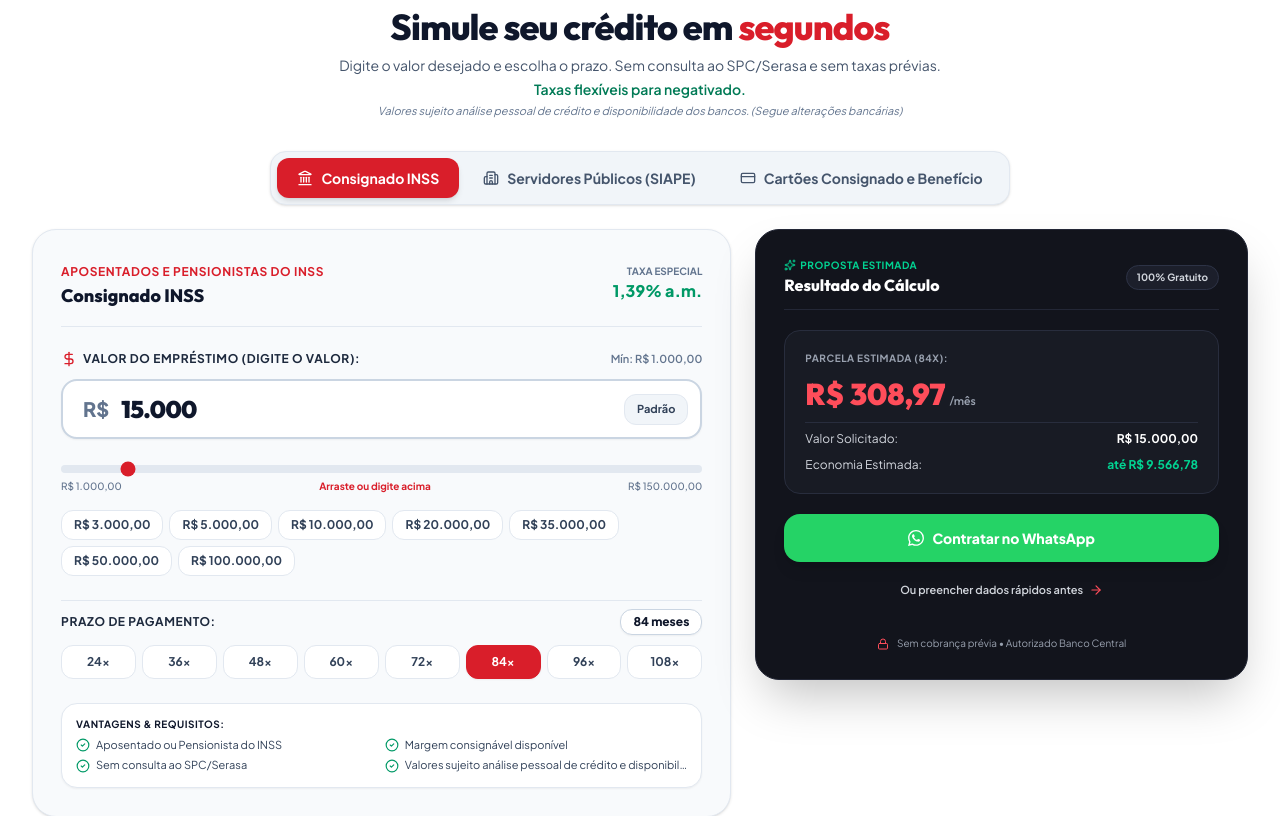
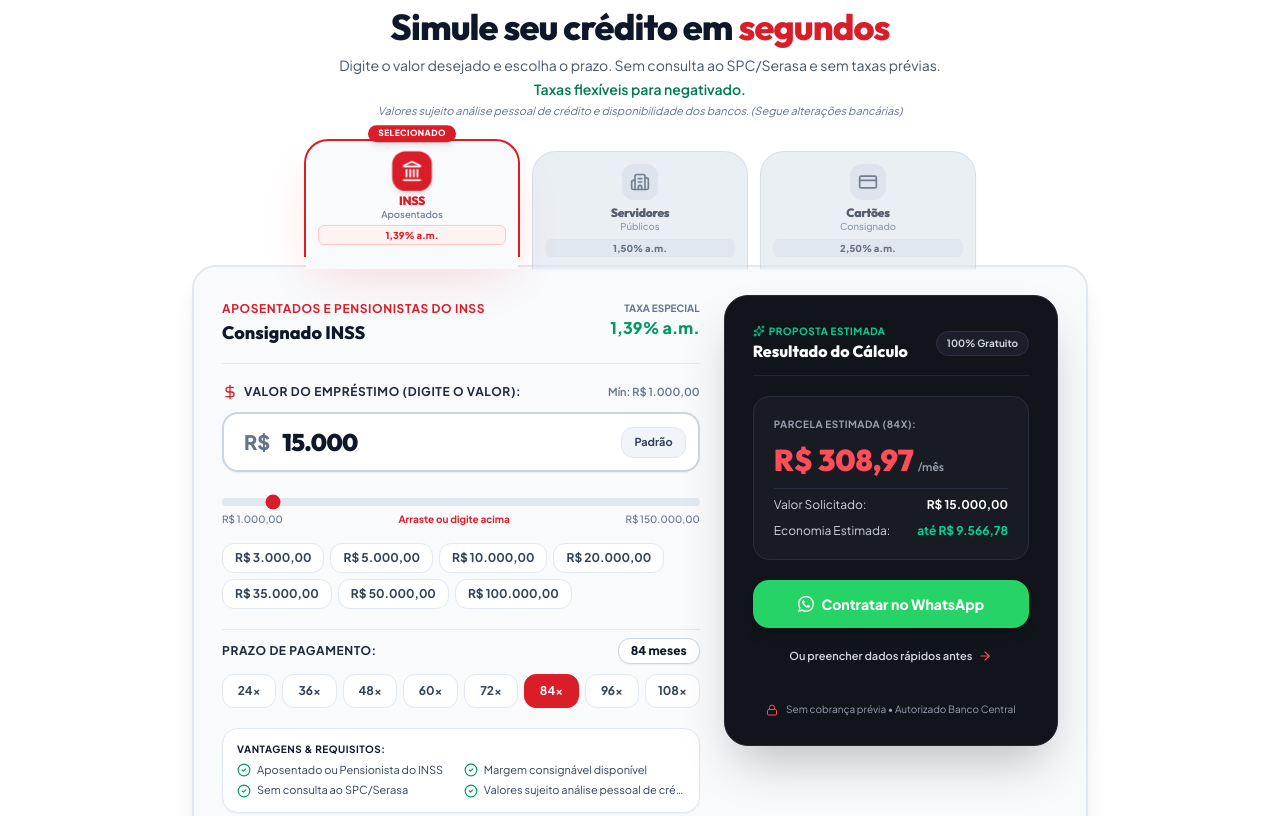
Before and after one commit to LeBronTech/CreditasBSB, a React (Vite) app: page / in a window 1280 px wide. Shown: the part 3651-4467 px from the top of the page. Built offline with nearby package versions, Linux system fonts and the light colour scheme.

Commit message:
feat(simulator): revamp category selector UI
Replace the category tab bar with an integrated, crown-style selector and optimize ScrollReveal trigger settings for better performance.

```diff
--- a/src/components/ScrollReveal.tsx
+++ b/src/components/ScrollReveal.tsx
@@ -17,7 +17,7 @@ export const ScrollReveal: React.FC<ScrollRevealProps> = ({
   className = '',
 }) => {
   const ref = useRef<HTMLDivElement>(null);
-  const isInView = useInView(ref, { once: false, margin: '-50px' });
+  const isInView = useInView(ref, { once: true, margin: '-20px' });
 
   const getVariants = () => {
     switch (variant) {
--- a/src/components/Simulator.tsx
+++ b/src/components/Simulator.tsx
@@ -1,4 +1,5 @@
 import React, { useState } from 'react';
+import { motion, AnimatePresence } from 'motion/react';
 import { LOAN_CATEGORIES } from '../data';
 import { LoanCategory } from '../types';
 import { WhatsAppIcon } from './WhatsAppIcon';
@@ -117,40 +118,99 @@ export const Simulator: React.FC<SimulatorProps> = ({ selectedCategory, onSelect
           </div>
         </div>
 
-        {/* Category Tabs Minimalist (INSS, SIAPE, Cartões) */}
-        <div className="flex justify-center mb-6">
-          <div className="inline-flex p-1.5 bg-slate-100 border border-slate-200 rounded-2xl max-w-full overflow-x-auto gap-1 shadow-sm">
+        {/* Integrated Crown-Style Category Selector (Physically fused with the simulator card below) */}
+        <div className="max-w-4xl mx-auto px-2 sm:px-4 relative z-20">
+          <div className="grid grid-cols-3 gap-1.5 sm:gap-3 max-w-2xl mx-auto relative">
             {(Object.keys(LOAN_CATEGORIES) as LoanCategory[]).map((catKey) => {
               const item = LOAN_CATEGORIES[catKey];
               const isSelected = selectedCategory === catKey;
+
+              const shortLabels: Record<LoanCategory, { title: string; subtitle: string; rate: string }> = {
+                inss: { title: 'INSS', subtitle: 'Aposentados', rate: '1,39% a.m.' },
+                siape: { title: 'Servidores', subtitle: 'Públicos', rate: '1,50% a.m.' },
+                cartao: { title: 'Cartões', subtitle: 'Consignado', rate: '2,50% a.m.' },
+              };
+              const info = shortLabels[catKey];
+
               return (
                 <button
                   key={catKey}
+                  type="button"
                   onClick={() => handleCategoryChange(catKey)}
-                  className={`px-3.5 sm:px-5 py-2.5 rounded-xl font-bold text-xs sm:text-sm whitespace-nowrap transition-all duration-200 cursor-pointer ${
+                  className={`relative flex flex-col items-center justify-between p-2 sm:p-3 rounded-t-2xl sm:rounded-t-3xl transition-all duration-300 cursor-pointer text-center select-none ${
                     isSelected
-                      ? 'bg-[#D91E2A] text-white shadow-md'
-                      : 'text-slate-600 hover:text-slate-900 hover:bg-slate-200/70'
+                      ? '-translate-y-2 sm:-translate-y-3 z-30 bg-slate-50 border-t-2 border-x-2 border-b-0 border-[#D91E2A] text-slate-900 shadow-2xl shadow-red-500/20'
+                      : 'translate-y-0 opacity-75 hover:opacity-100 bg-slate-200/90 border-t border-x border-b-0 border-slate-300 text-slate-600 hover:bg-slate-200 shadow-xs'
                   }`}
                   id={`tab-category-${catKey}`}
                 >
-                  <div className="flex items-center gap-2">
-                    {catKey === 'inss' && <Landmark className="w-4 h-4" />}
-                    {catKey === 'siape' && <Building2 className="w-4 h-4" />}
-                    {catKey === 'cartao' && <CreditCard className="w-4 h-4" />}
-                    <span>{item.name}</span>
+                  {/* Bottom connector patch to physically weld active card to the main box below */}
+                  {isSelected && (
+                    <div className="absolute -bottom-3 left-0 right-0 h-4 bg-slate-50 z-30" />
+                  )}
+
+                  {/* Active Indicator Top Tag with card pop effect */}
+                  {isSelected && (
+                    <span className="absolute -top-3 bg-[#D91E2A] text-white text-[7.5px] sm:text-[8.5px] font-black uppercase px-2.5 py-0.5 rounded-full shadow-md tracking-wider animate-bounce">
+                      Selecionado
+                    </span>
+                  )}
+
+                  {/* Icon */}
+                  <div
+                    className={`p-1.5 sm:p-2 rounded-xl transition-all duration-300 ${
+                      isSelected
+                        ? 'bg-[#D91E2A] text-white shadow-md scale-110'
+                        : 'bg-slate-300/70 text-slate-600'
+                    }`}
+                  >
+                    {catKey === 'inss' && <Landmark className="w-3.5 h-3.5 sm:w-5 sm:h-5" />}
+                    {catKey === 'siape' && <Building2 className="w-3.5 h-3.5 sm:w-5 sm:h-5" />}
+                    {catKey === 'cartao' && <CreditCard className="w-3.5 h-3.5 sm:w-5 sm:h-5" />}
                   </div>
+
+                  {/* Title & Subtitle */}
+                  <div className="my-0.5 sm:my-1 w-full">
+                    <span className={`block text-[11px] sm:text-xs font-black tracking-tight font-['Outfit'] truncate ${isSelected ? 'text-[#D91E2A]' : 'text-slate-800'}`}>
+                      {info.title}
+                    </span>
+                    <span className="block text-[8px] sm:text-[9.5px] text-slate-500 font-medium truncate leading-tight">
+                      {info.subtitle}
+                    </span>
+                  </div>
+
+                  {/* Rate Badge */}
+                  <span
+                    className={`text-[8px] sm:text-[9.5px] font-black px-1.5 py-0.5 rounded-md truncate w-full transition-colors ${
+                      isSelected
+                        ? 'bg-red-50 text-[#D91E2A] border border-red-200'
+                        : 'bg-slate-300/50 text-slate-700'
+                    }`}
+                  >
+                    {info.rate}
+                  </span>
                 </button>
               );
             })}
           </div>
         </div>
 
-        {/* Interactive Simulator Grid */}
-        <div className="grid grid-cols-1 lg:grid-cols-12 gap-6 items-start">
+        {/* Interactive Simulator Container physically welded with Crown Tabs above */}
+        <div className="max-w-4xl mx-auto relative z-10 -mt-1 sm:-mt-1">
+          <div className="bg-slate-50 border-2 border-slate-200 rounded-3xl p-4 sm:p-6 lg:p-7 shadow-xl">
 
-          {/* Left / Main Controls Card (Clean Light Slate) */}
-          <div className="lg:col-span-7 bg-slate-50 border border-slate-200 rounded-3xl p-5 sm:p-7 space-y-6 shadow-sm text-slate-900">
+            <AnimatePresence mode="wait">
+              <motion.div
+                key={selectedCategory}
+                initial={{ opacity: 0, y: 14, scale: 0.98 }}
+                animate={{ opacity: 1, y: 0, scale: 1 }}
+                exit={{ opacity: 0, y: -10, scale: 0.98 }}
+                transition={{ duration: 0.28, ease: 'easeOut' }}
+                className="grid grid-cols-1 lg:grid-cols-12 gap-6 items-start"
+              >
+
+              {/* Left / Main Controls Card (Clean Light Slate) */}
+              <div className="lg:col-span-7 space-y-5 text-slate-900">
 
             {/* Category summary header */}
             <div className="flex items-center justify-between gap-3 pb-4 border-b border-slate-200">
@@ -403,6 +463,9 @@ export const Simulator: React.FC<SimulatorProps> = ({ selectedCategory, onSelect
 
           </div>
 
+              </motion.div>
+            </AnimatePresence>
+          </div>
         </div>
 
       </div>
```
